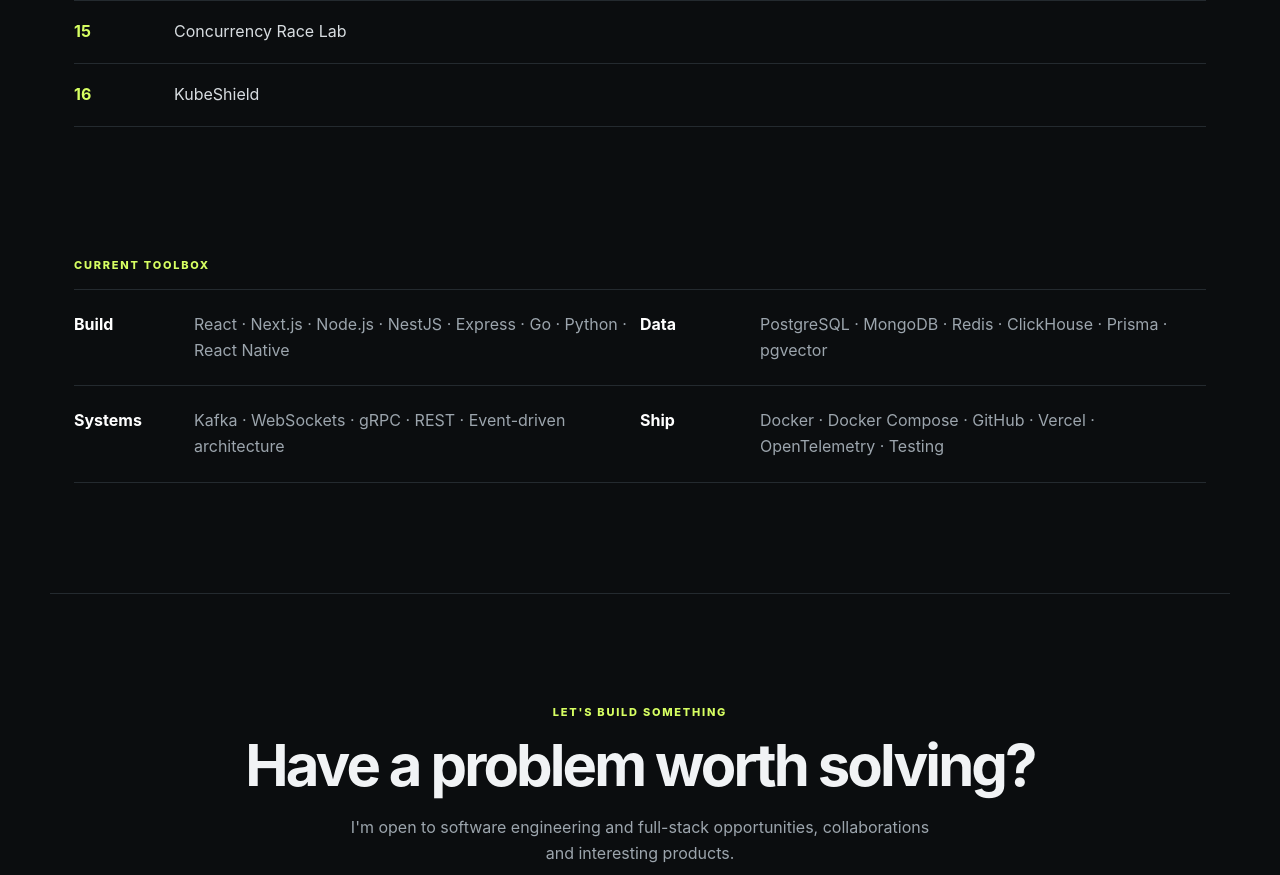
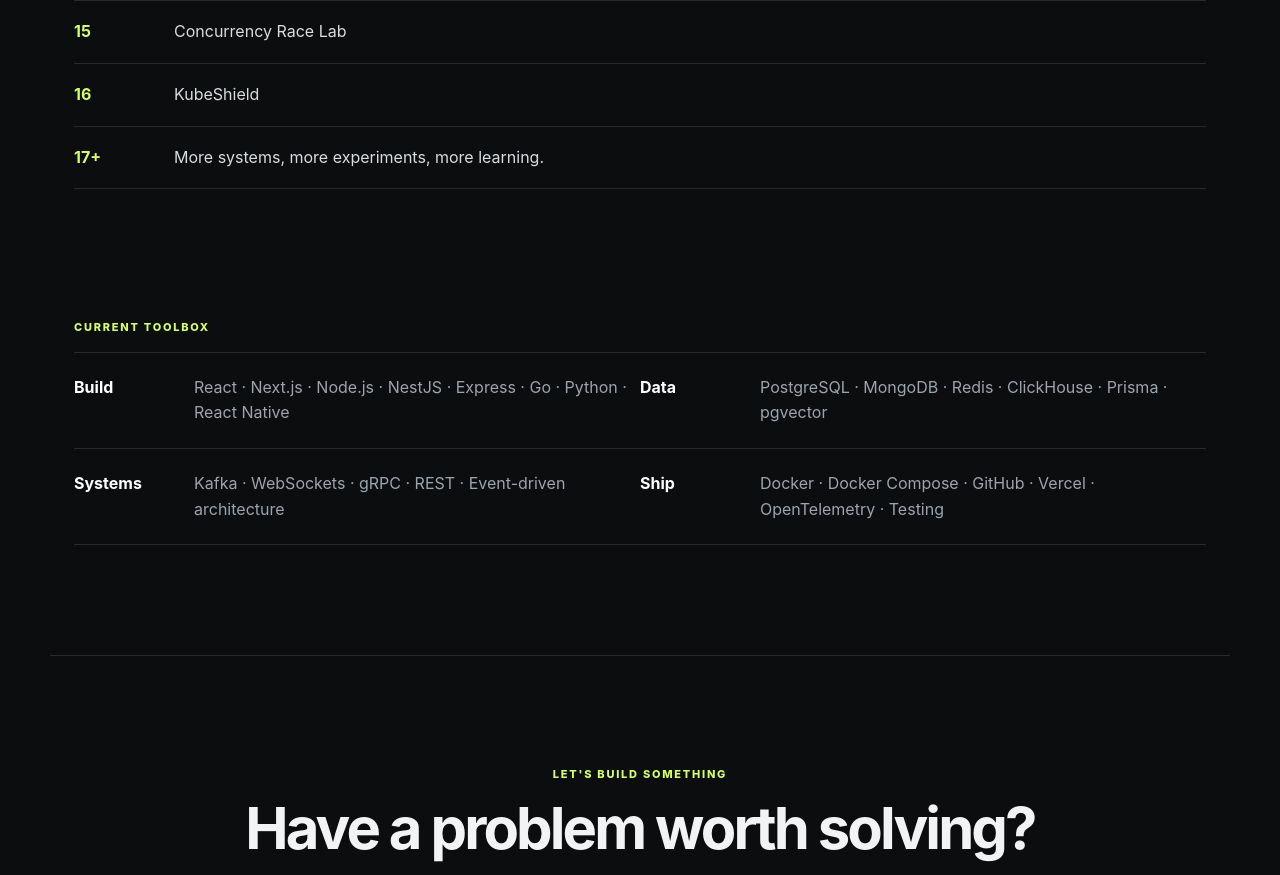
Before and after one commit to Luciana-Okorie/my-portfolio, a plain HTML site: page index.html in a window 1280 px wide. Shown: the part 4740-5615 px from the top of the page. Drawn offline with Linux system fonts and the light colour scheme; files whose address does not match are found by name.

Commit message:
feat(portfolio): expand engineering project showcase

```diff
--- a/index.html
+++ b/index.html
@@ -195,6 +195,7 @@
     <div><b>14</b><span>Orbisflow</span></div>
     <div><b>15</b><span>Concurrency Race Lab</span></div>
     <div><b>16</b><span>KubeShield</span></div>
+    <div><b>17+</b><span>More systems, more experiments, more learning.</span></div>
   </div>
 </section>
 
```
